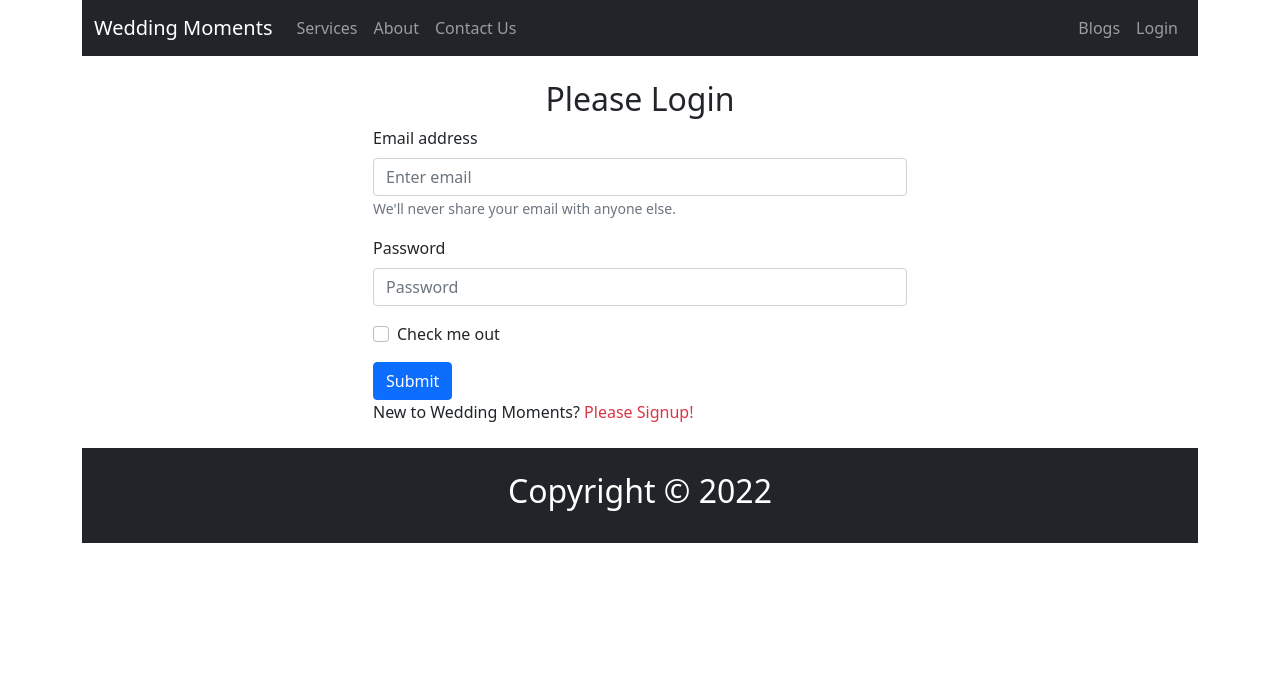
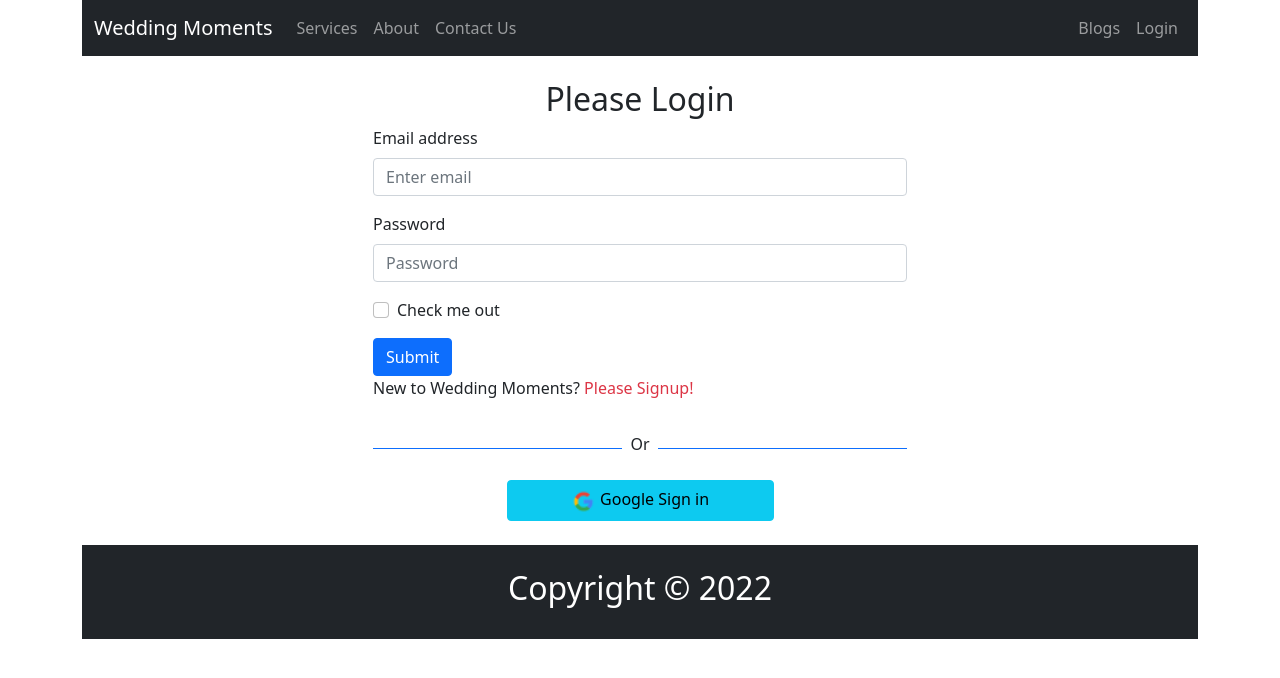
Before and after one commit to Easrib/wedding-moment, a React (Create React App) app: page /login in a window 1280 px wide. Shown: the top 678 px of the page. Built offline with nearby package versions, Linux system fonts and the light colour scheme; no server answers.

Commit message:
sign in with google

```diff
--- a/public/services.json
+++ b/public/services.json
@@ -3,36 +3,42 @@
         "id": 1,
         "name": "WEDDING",
         "price": "300",
+        "description": "From the easy conversation that ensues to finding their level of comfort with posing, the magic naturally occurs at a relaxed pace, allowing the couple the freedom to be romantic in a setting that has meaning to them.",
         "img": "https://i.ibb.co/Fb95jbn/01-WEDDINGS.jpg"
     },
     {
         "id": 2,
         "name": "ENGAGEMENTS",
         "price": "150",
+        "description": "From my perspective, the best way to achieve a deeper bond with wedding couples is to share a few hours with them at an engagement photo shoot.",
         "img": "https://i.ibb.co/dt3Ryz8/03-ENGAGEMENTS.jpg"
     },
     {
         "id": 3,
         "name": "PROPOSALS",
         "price": "100",
+        "description": "",
         "img": "https://i.ibb.co/LtZkW69/05-PROPOSALS.jpg"
     },
     {
         "id": 4,
         "name": "PORTRAITS",
         "price": "180",
+        "description": "",
         "img": "https://i.ibb.co/ctFM194/04-PORTRAITS.jpg"
     },
     {
         "id": 5,
         "name": "PRESHOOTS",
         "price": "250",
+        "description": "",
         "img": "https://i.ibb.co/LxyHwMP/06-PRESHOOTS1.jpg"
     },
     {
         "id": 6,
         "name": "PARTY",
         "price": "300",
+        "description": "",
         "img": "https://i.ibb.co/k8v0XPD/02-MITZVAHS.jpg"
     }
 ]
--- /dev/null
+++ b/src/Pages/Home/Feedback/Feedback.js
@@ -0,0 +1,27 @@
+import React from 'react';
+import { Form } from 'react-bootstrap';
+
+const Feedback = () => {
+    return (
+        <div>
+            <h2 className='text-center my-4'>Any feedback or Quarries!!!</h2>
+            <Form className='w-50 mx-auto mb-2'>
+                <Form.Group className="mb-3" controlId="exampleForm.ControlInput1">
+                    <Form.Label>Email address</Form.Label>
+                    <Form.Control type="name" placeholder="Your Name" required />
+                </Form.Group>
+                <Form.Group className="mb-3" controlId="exampleForm.ControlInput1">
+                    <Form.Label>Email address</Form.Label>
+                    <Form.Control type="email" placeholder="Your Email" required />
+                </Form.Group>
+                <Form.Group className="mb-3" controlId="exampleForm.ControlTextarea1">
+                    <Form.Label>Example textarea</Form.Label>
+                    <Form.Control as="textarea" rows={3} />
+                </Form.Group>
+                <button>Submit</button>
+            </Form>
+        </div>
+    );
+};
+
+export default Feedback;
--- a/src/Pages/Home/Home/Home.js
+++ b/src/Pages/Home/Home/Home.js
@@ -1,5 +1,6 @@
 import React from 'react';
 import Banner from '../Banner/Banner';
+import Feedback from '../Feedback/Feedback';
 import Services from '../Services/Services';
 
 const Home = () => {
@@ -7,6 +8,7 @@ const Home = () => {
         <div>
             <Banner></Banner>
             <Services></Services>
+            <Feedback></Feedback>
         </div>
     );
 };
--- a/src/Pages/Login/Login/Login.js
+++ b/src/Pages/Login/Login/Login.js
@@ -1,8 +1,9 @@
 import React, { useRef } from 'react';
 import { Button, Form } from 'react-bootstrap';
 import { useSignInWithEmailAndPassword } from 'react-firebase-hooks/auth';
-import { Link, useNavigate } from 'react-router-dom';
+import { Link, useLocation, useNavigate } from 'react-router-dom';
 import auth from '../../../firebase.init';
+import SocialLogin from '../SocialLogin/SocialLogin';
 
 const Login = () => {
     const [
@@ -14,9 +15,11 @@ const Login = () => {
     const emailRef = useRef('');
     const passwordRef = useRef('');
     const navigate = useNavigate();
+    const location = useLocation();
+    let from = location.state?.from?.pathname || "/";
 
     if (user) {
-        navigate('/home')
+        navigate(from, { replace: true });
     }
 
     const handleSubmit = (event) => {
@@ -37,9 +40,6 @@ const Login = () => {
                 <Form.Group className="mb-3" controlId="formBasicEmail">
                     <Form.Label>Email address</Form.Label>
                     <Form.Control ref={emailRef} type="email" placeholder="Enter email" required />
-                    <Form.Text className="text-muted">
-                        We'll never share your email with anyone else.
-                    </Form.Text>
                 </Form.Group>
 
                 <Form.Group className="mb-3" controlId="formBasicPassword">
@@ -54,6 +54,7 @@ const Login = () => {
                 </Button>
             </Form>
             <p>New to Wedding Moments? <Link to={'/signup'} className='text-danger pe-auto text-decoration-none' onClick={navigateSignup}>Please Signup!</Link></p>
+            <SocialLogin></SocialLogin>
         </div>
     );
 };
--- a/src/Pages/Login/Signup/Signup.js
+++ b/src/Pages/Login/Signup/Signup.js
@@ -3,6 +3,7 @@ import { Button, Form } from 'react-bootstrap';
 import { Link, useNavigate } from 'react-router-dom';
 import { useCreateUserWithEmailAndPassword } from 'react-firebase-hooks/auth';
 import auth from '../../../firebase.init';
+import SocialLogin from '../SocialLogin/SocialLogin';
 
 
 const Signup = () => {
@@ -46,9 +47,6 @@ const Signup = () => {
                 <Form.Group className="mb-3" controlId="formBasicEmail">
                     <Form.Label>Email address</Form.Label>
                     <Form.Control ref={emailRef} type="email" placeholder="Enter email" required />
-                    <Form.Text className="text-muted">
-                        We'll never share your email with anyone else.
-                    </Form.Text>
                 </Form.Group>
 
                 <Form.Group className="mb-3" controlId="formBasicPassword">
@@ -63,6 +61,7 @@ const Signup = () => {
                 </Button>
             </Form>
             <p>Already Have an Account? <Link to={'/login'} className='text-danger pe-auto text-decoration-none' onClick={navigateLogin}>Please Login!</Link></p>
+            <SocialLogin></SocialLogin>
         </div>
     );
 };
--- /dev/null
+++ b/src/Pages/Login/SocialLogin/SocialLogin.css
@@ -0,0 +1,3 @@
+.google-icon {
+    width: 25px;
+}
--- /dev/null
+++ b/src/Pages/Login/SocialLogin/SocialLogin.js
@@ -0,0 +1,37 @@
+import React from 'react';
+import { useSignInWithGoogle } from 'react-firebase-hooks/auth';
+import { useNavigate } from 'react-router-dom';
+import auth from '../../../firebase.init';
+import google from '../../../Images/icon/google.png'
+import './SocialLogin.css'
+
+const SocialLogin = () => {
+    const [signInWithGoogle, user, loading, error] = useSignInWithGoogle(auth);
+    const navigate = useNavigate();
+
+    if (error) {
+        return (
+            <div>
+                <p className='text-danger'>Error: {error.message}</p>
+            </div>
+        );
+    }
+    if (user) {
+        navigate('/home');
+    }
+    return (
+        <div>
+            <div className='d-flex align-items-center'>
+                <div style={{ height: '1px' }} className='bg-primary w-50'></div>
+                <p className='p-2 mt-2 px-2 '>Or</p>
+                <div style={{ height: '1px' }} className='bg-primary w-50'></div>
+            </div>
+            <div>
+                <button onClick={() => signInWithGoogle()} className='btn btn-info d-block mx-auto w-50'> <img className='google-icon' src={google} alt="" /> Google Sign in</button>
+            </div>
+
+        </div>
+    );
+};
+
+export default SocialLogin;
--- a/src/Pages/Shared/Header/Header.js
+++ b/src/Pages/Shared/Header/Header.js
@@ -26,7 +26,7 @@ const Header = () => {
                     <Nav>
                         <Nav.Link as={Link} to='/blogs'>Blogs</Nav.Link>
                         {user ?
-                            <button onClick={handleSignout}>Sign Out</button>
+                            <button className='btn btn-link text-decoration-none text-light' onClick={handleSignout}>Sign Out</button>
                             :
                             <Nav.Link as={Link} to="/login">
                                 Login
```
Also changed, not shown: src/Images/icon/google.png (added).
